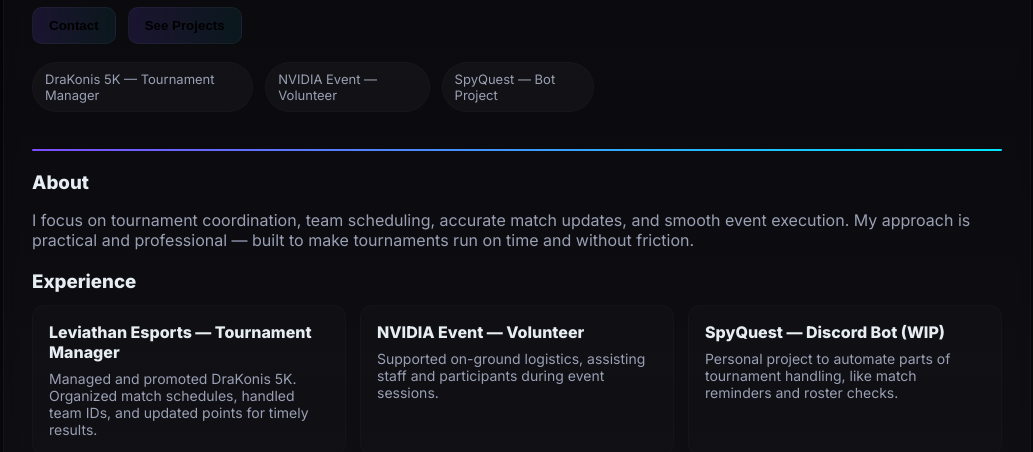
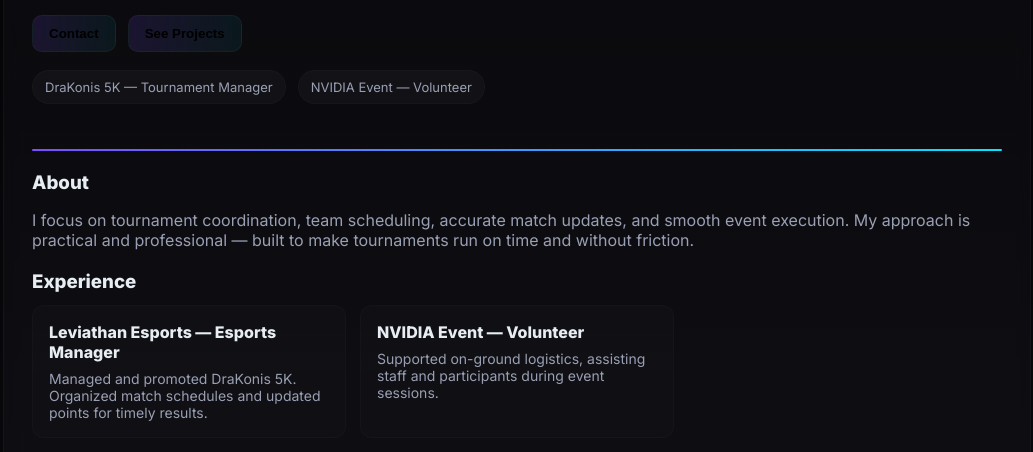
Before and after one commit to spyartgamer-source/spy-protfolio, a plain HTML site: page index.html in a window 1280 px wide. Shown: the part 348-800 px from the top of the page, without its empty margins (123-1156 px from the left). Drawn offline with nearby package versions, Linux system fonts and the light colour scheme.

Commit message:
Update index.html

```diff
--- a/index.html
+++ b/index.html
@@ -4,7 +4,7 @@
 <head>
   <meta charset="utf-8" />
   <meta name="viewport" content="width=device-width,initial-scale=1" />
-  <title>Spyop — Esports Portfolio</title>
+  <title>SpyOp — Esports Portfolio</title>
   <link href="https://fonts.googleapis.com/css2?family=Inter:wght@300;400;600;800&display=swap" rel="stylesheet">
   <style>
     :root{
@@ -109,7 +109,7 @@ footer{margin-top:28px;display:flex;align-items:center;justify-content:space-bet
       <div class="meta">
         <div class="chip">DraKonis 5K — Tournament Manager</div>
         <div class="chip">NVIDIA Event — Volunteer</div>
-        <div class="chip">SpyQuest — Bot Project</div>
+
       </div>
     </div>
 
@@ -130,18 +130,18 @@ footer{margin-top:28px;display:flex;align-items:center;justify-content:space-bet
     <h3>Experience</h3>
     <div class="grid" style="margin-top:12px">
       <div class="panel">
-        <strong>Leviathan Esports — Tournament Manager</strong>
-        <p>Managed and promoted DraKonis 5K. Organized match schedules, handled team IDs, and updated points for timely results.</p>
+        <strong>Leviathan Esports — Esports Manager</strong>
+        <p>Managed and promoted DraKonis 5K. Organized match schedules and updated points for timely results.</p>
       </div>
       <div class="panel">
         <strong>NVIDIA Event — Volunteer</strong>
         <p>Supported on-ground logistics, assisting staff and participants during event sessions.</p>
       </div>
-      <div class="panel">
-        <strong>SpyQuest — Discord Bot (WIP)</strong>
-        <p>Personal project to automate parts of tournament handling, like match reminders and roster checks.</p>
-      </div>
-    </div>
+
+
+
+
+
   </section>
 
   <section id="projects">
@@ -326,4 +326,5 @@ footer{margin-top:28px;display:flex;align-items:center;justify-content:space-bet
     })();
 
   </script></body>
+
 </html>
```
